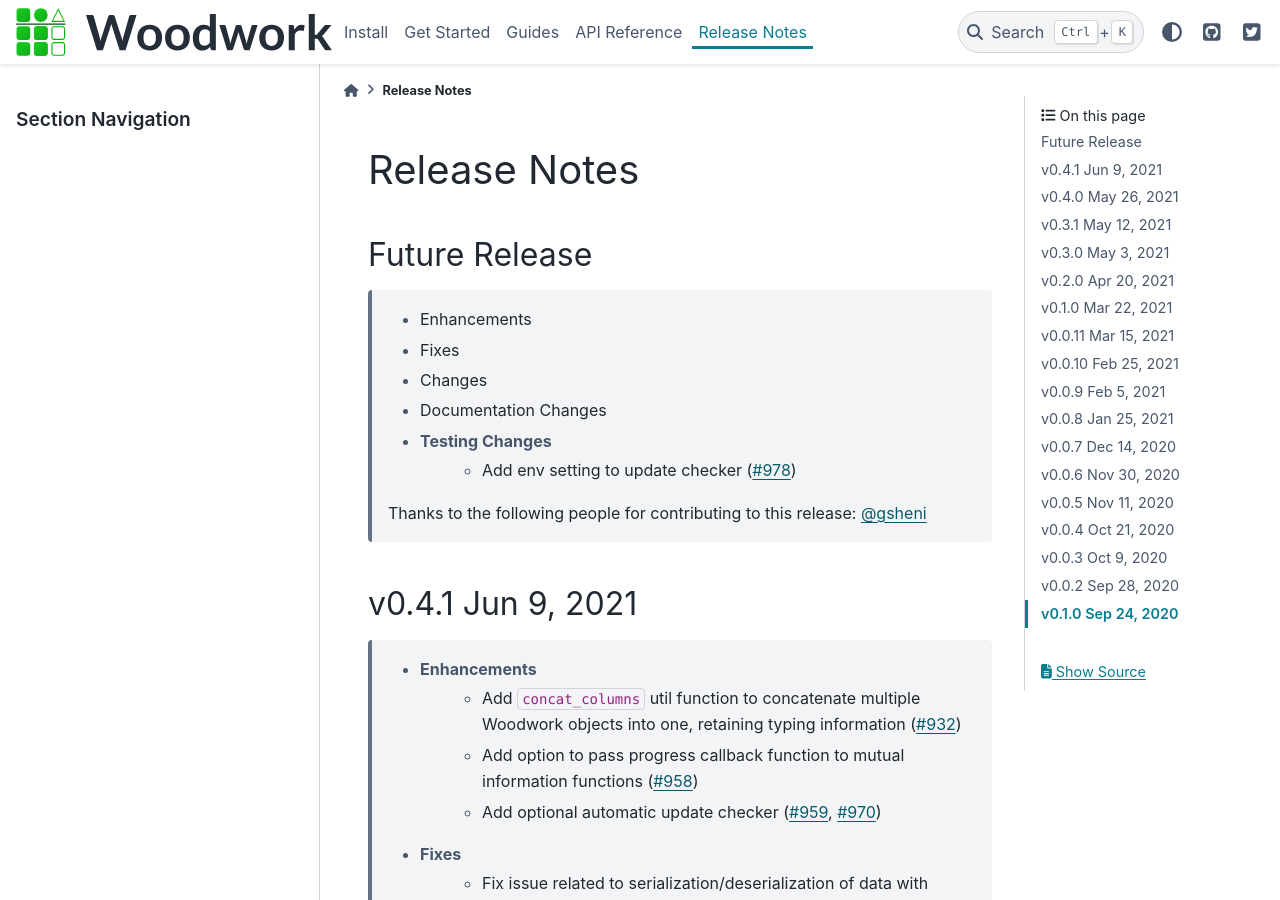
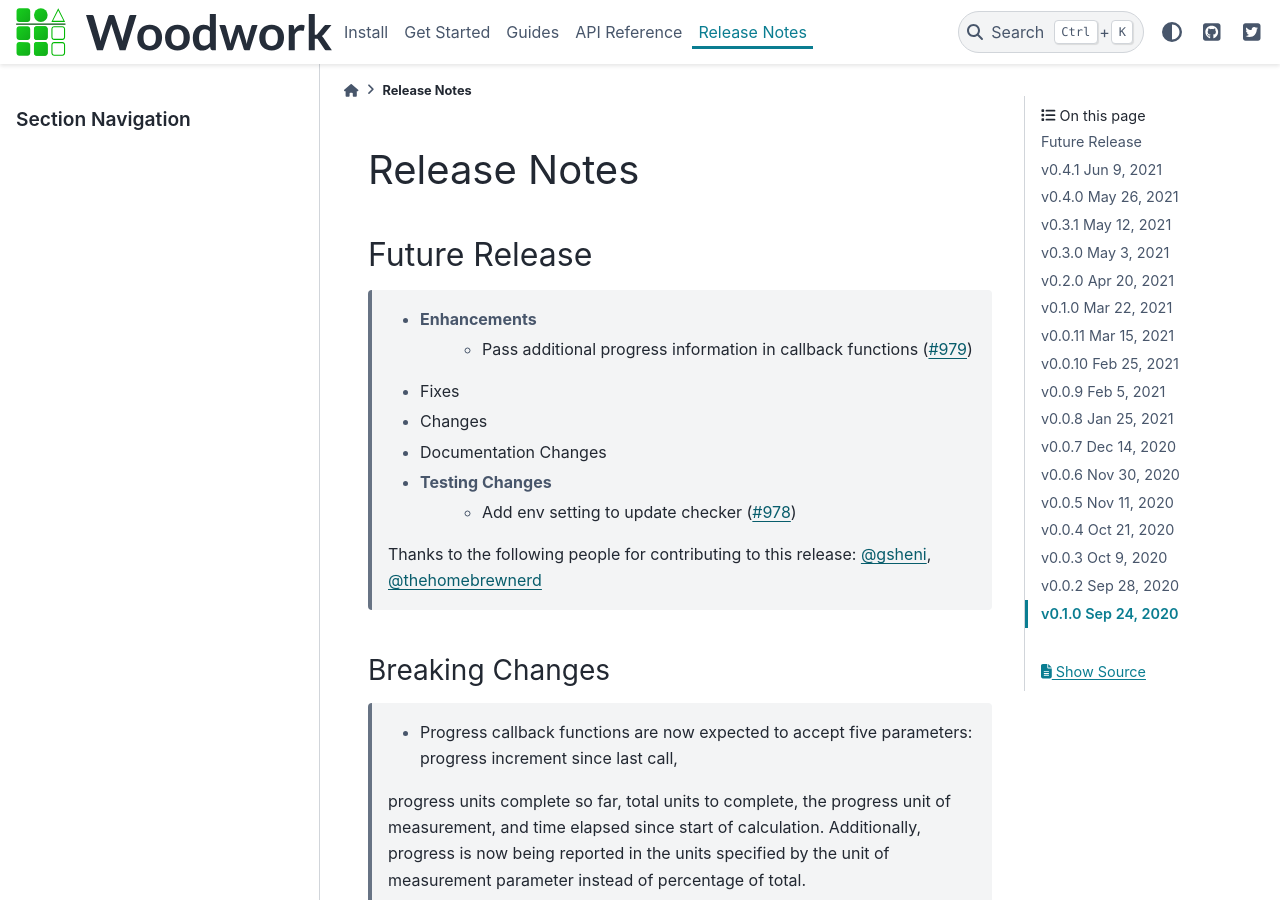
Before and after one commit to alteryx/woodwork, a Sphinx documentation site: the page built from docs/source/release_notes.rst, in a window 1280 px wide and 900 px high. Built offline with Sphinx 7.4.7 and the PyData theme 0.15.4, drawn with Linux system fonts in a browser that asks for light colours; comment, search, counter and statistics services are not loaded.

Commit message:
update release notes

```diff
--- a/docs/source/release_notes.rst
+++ b/docs/source/release_notes.rst
@@ -6,6 +6,7 @@
 Future Release
 ==============
     * Enhancements
+        * Pass additional progress information in callback functions (:pr:`979`)
     * Fixes
     * Changes
     * Documentation Changes
@@ -13,7 +14,14 @@
         * Add env setting to update checker (:pr:`978`)
 
     Thanks to the following people for contributing to this release:
-    :user:`gsheni`
+    :user:`gsheni`, :user:`thehomebrewnerd`
+
+Breaking Changes
+++++++++++++++++
+    * Progress callback functions are now expected to accept five parameters: progress increment since last call,
+    progress units complete so far, total units to complete, the progress unit of measurement, and time elapsed
+    since start of calculation. Additionally, progress is now being reported in the units specified by the unit of
+    measurement parameter instead of percentage of total.
 
 v0.4.1 Jun 9, 2021
 ==================
```
